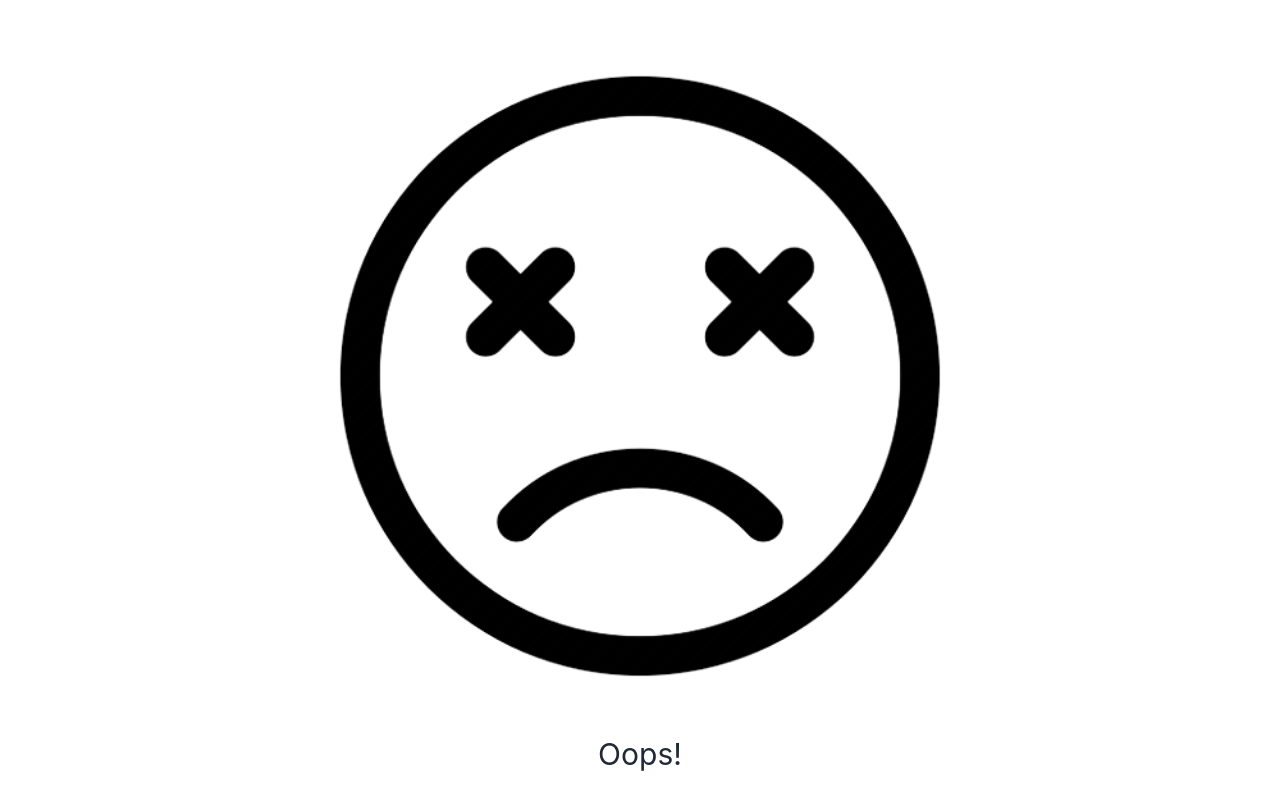
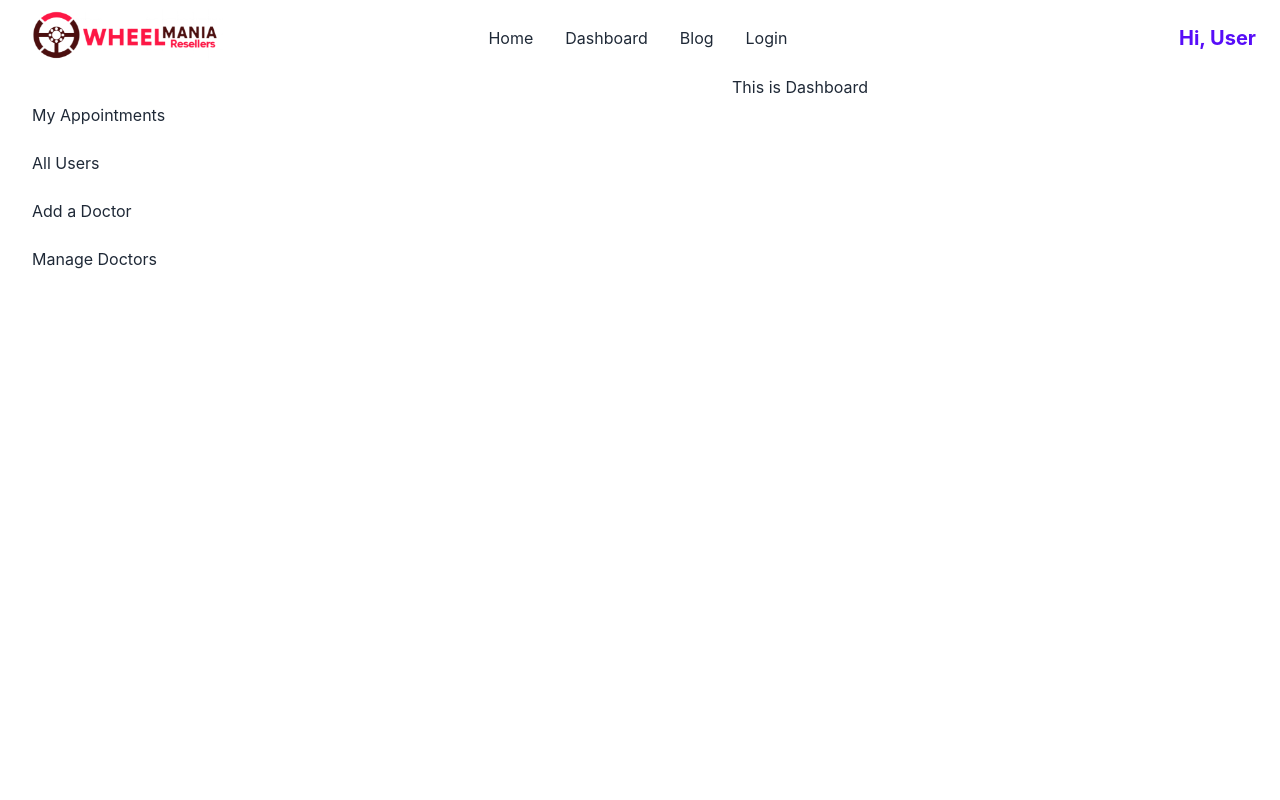
Before and after one commit to 17-35060-2Akash/wheel-mania-client-side-assignment-12, a React (Create React App) app: page /dashboard in a window 1280 px wide. Before the commit this address had no page. Shown: the top 800 px of the page. Built offline with nearby package versions, Linux system fonts and the light colour scheme.

Commit message:
main and dashboard layouts setup done

```diff
--- a/public/index.html
+++ b/public/index.html
@@ -1,5 +1,5 @@
 <!DOCTYPE html>
-<html lang="en">
+<html data-theme="light" lang="en">
 
 <head>
   <meta charset="utf-8" />
--- a/src/App.js
+++ b/src/App.js
@@ -4,7 +4,7 @@ import './App.css';
 
 function App() {
   return (
-    <div className="App">
+    <div className="App max-w-[1440] mx-auto">
       <RouterProvider router={router}></RouterProvider>
     </div>
   );
--- /dev/null
+++ b/src/Layouts/DashboardLayout.js
@@ -0,0 +1,37 @@
+import React from 'react';
+import { Link, Outlet } from 'react-router-dom';
+import Navbar from '../Pages/Shared/Navbar/Navbar';
+
+const DashboardLayout = () => {
+    return (
+        <div>
+            <Navbar></Navbar>
+            <div className="drawer drawer-mobile">
+                <input id="dashboarddrawer" type="checkbox" className="drawer-toggle" />
+                <div className="drawer-content ">
+                    <Outlet></Outlet>
+
+                </div>
+                <div className="drawer-side">
+                    <label htmlFor="dashboarddrawer" className="drawer-overlay"></label>
+                    <ul className="menu p-4 w-80 bg-base-100 text-base-content">
+                        {/* <!-- Sidebar content here --> */}
+                        <li><Link to='/dashboard'>My Appointments</Link></li>
+                        {
+                            // isAdmin &&
+                            <React.Fragment>
+                                <li><Link to='/dashboard/allusers'>All Users</Link></li>
+                                <li><Link to='/dashboard/adddoctor'>Add a Doctor</Link></li>
+                                <li><Link to='/dashboard/managedoctors'>Manage Doctors</Link></li>
+                            </React.Fragment>
+
+                        }
+                    </ul>
+
+                </div>
+            </div>
+        </div>
+    );
+};
+
+export default DashboardLayout;
--- /dev/null
+++ b/src/Pages/Dashboard/Dashboard/Dashboard.js
@@ -0,0 +1,11 @@
+import React from 'react';
+
+const Dashboard = () => {
+    return (
+        <div>
+            <h2>This is Dashboard</h2>
+        </div>
+    );
+};
+
+export default Dashboard;
--- a/src/Pages/Others/Blog/Blog.js
+++ b/src/Pages/Others/Blog/Blog.js
@@ -1,9 +1,9 @@
 import React from 'react';
-import useTitle from '../../../hooks/useTitle';
+// import useTitle from '../../../hooks/useTitle';
 
 
 const Blog = () => {
-    useTitle('Blog');
+    // useTitle('Blog');
 
     return (
         <div className="hero min-h-screen bg-base-200">
--- a/src/Pages/Shared/Footer/Footer.js
+++ b/src/Pages/Shared/Footer/Footer.js
@@ -65,7 +65,7 @@ const Footer = () => {
                         <Link to='/wapp' className='px-4 text-4xl'><FaWhatsappSquare></FaWhatsappSquare> </Link>
 
                     </div>
-                    <p className='text-xl font-semibold text-rose-600 pb-4 mt-20 pb-32 copyright'>Copyright©2022-All right reserved by Nasin A Akash</p>
+                    <p className='text-lg  font-bold text-[#4b0f0f] pb-4 mt-20 pb-32 copyright'>Copyright©2022-All right reserved by Nasin A Akash</p>
 
                 </div>
             </section >
--- a/src/Pages/Shared/Navbar/Navbar.js
+++ b/src/Pages/Shared/Navbar/Navbar.js
@@ -7,8 +7,8 @@ const Navbar = () => {
     const menuItems =
         <React.Fragment>
             <li><Link to='/'>Home</Link></li>
-            <li><Link to='/appointment'>Appointment</Link></li>
-            <li><Link to='/about'>Blog</Link></li>
+            <li><Link to='/dashboard'>Dashboard</Link></li>
+            <li><Link to='/blog'>Blog</Link></li>
             <li><Link to='/login'>Login</Link></li>
 
             {/*  {
@@ -48,9 +48,9 @@ const Navbar = () => {
                 {/* <h3>{user?.displayName ? user?.displayName : 'User'}</h3> */}
                 <h3>Hi, User</h3>
             </div>
-            {/* <label htmlFor="dashboarddrawer" tabIndex={2} className="btn btn-ghost lg:hidden">
+            <label htmlFor="dashboarddrawer" tabIndex={2} className="btn btn-ghost lg:hidden">
                 <svg xmlns="http://www.w3.org/2000/svg" className="h-5 w-5" fill="none" viewBox="0 0 24 24" stroke="currentColor"><path strokeLinecap="round" strokeLinejoin="round" strokeWidth="2" d="M4 6h16M4 12h8m-8 6h16" /></svg>
-            </label> */}
+            </label>
         </div>
     );
 };
```
Also changed, not shown: src/Routes/Router/Router.js (+15 -1 lines).
